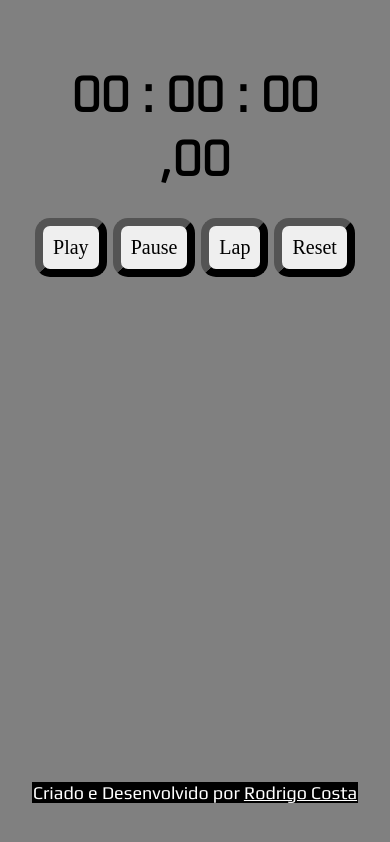
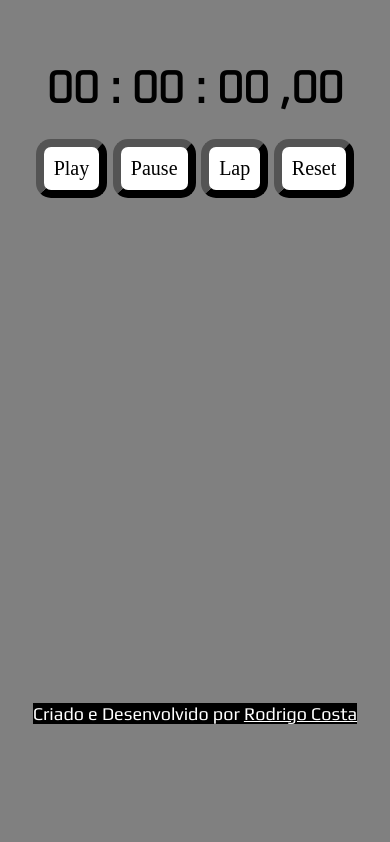
Before and after one commit to rodrigocostadev/gerenciador-de-tempo-para-jobs, a React (Create React App) app: page / in a window 390 px wide. Built offline with nearby package versions, Linux system fonts and the light colour scheme; a web font is replaced by a local one.

Commit message:
pequenas correções

```diff
--- a/src/App.css
+++ b/src/App.css
@@ -25,6 +25,7 @@ button{
   border-radius: 15px;
   border-width: 8px;
   font-family: 'Goldman', cursive;
+  background-color: white;
 }
 button:hover{
   color: red;
@@ -106,7 +107,7 @@ a:hover{
 
 @media screen and (max-width:450px) {
   h1{
-    font-size: 50px;
+    font-size: 45px;
   }
   button{
     font-size: 20px;
```
